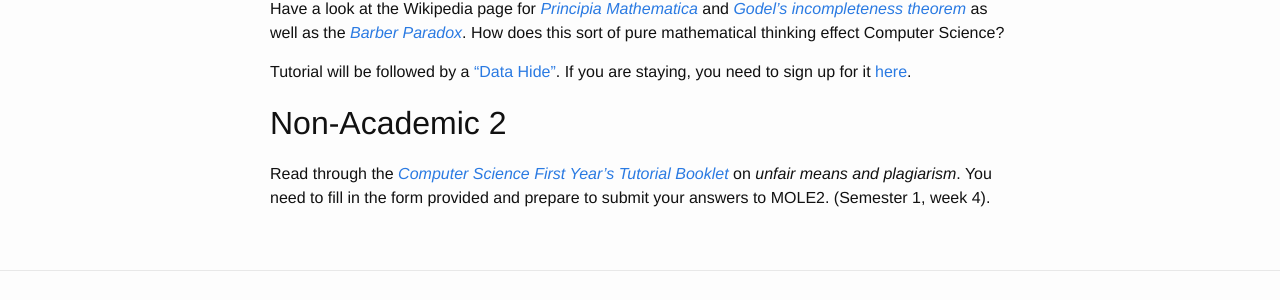
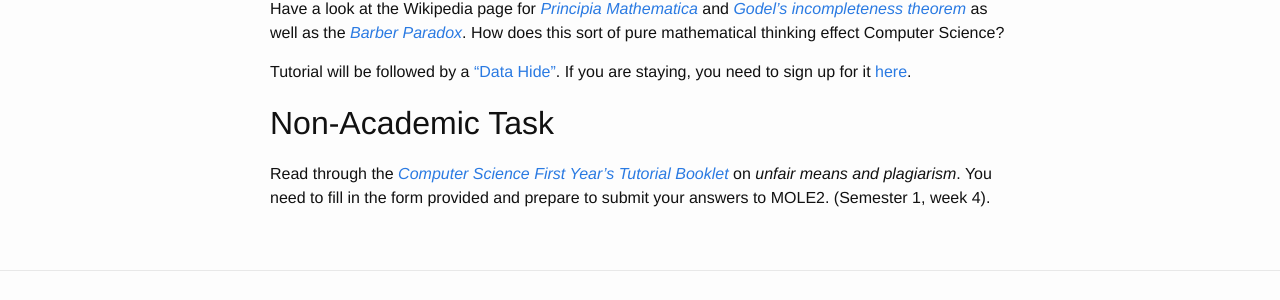
Before and after one commit to sods/tutorials, a Jekyll site: the page built from _posts/2015-10-20-navier-stokes.md, in a window 1280 px wide. Shown: the part 467-767 px from the top of the page. Built offline with Jekyll 4.4.1, drawn with Linux system fonts in a browser that asks for light colours.

Commit message:
Update tutorial 20/10

```diff
--- a/_posts/2015-10-20-navier-stokes.md
+++ b/_posts/2015-10-20-navier-stokes.md
@@ -24,8 +24,7 @@ Have a look at the Wikipedia page for [*Principia Mathematica*](http://en.wikipe
 
 Tutorial will be followed by a ["Data Hide"](http://opendsi.cc/datahide//2015/10/20/RDM-ai.html). If you are staying, you need to sign up for it [here](https://www.eventbrite.co.uk/e/the-data-hide-tickets-19038564860).
 
-Non-Academic 2
---------------
+## Non-Academic Task
 
 Read through the[ *Computer Science First Year’s Tutorial
 Booklet*](http://www.dcs.shef.ac.uk/intranet/teaching/public/tutorials/level1/firstyeartutorials.pdf) on *unfair means and plagiarism*. You need to fill in the form provided and prepare to submit your answers to MOLE2. (Semester 1, week 4).
```
